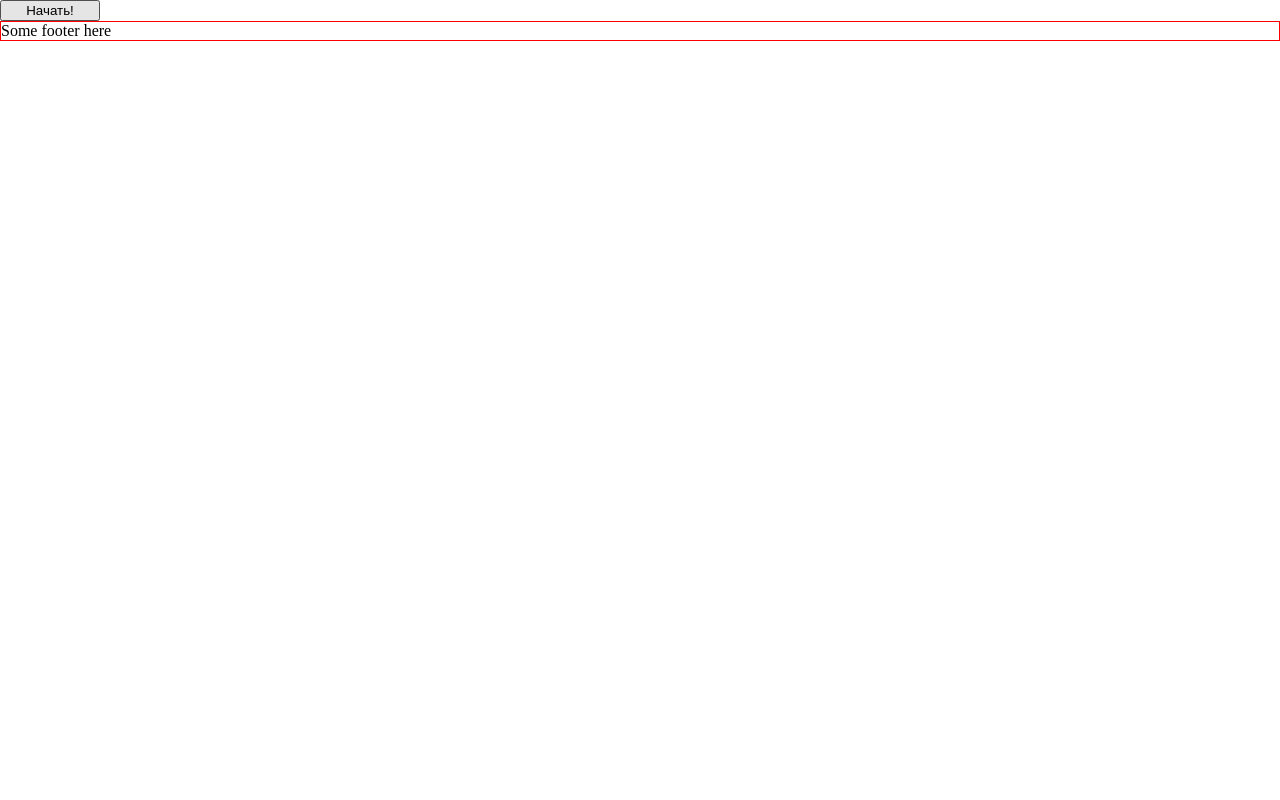
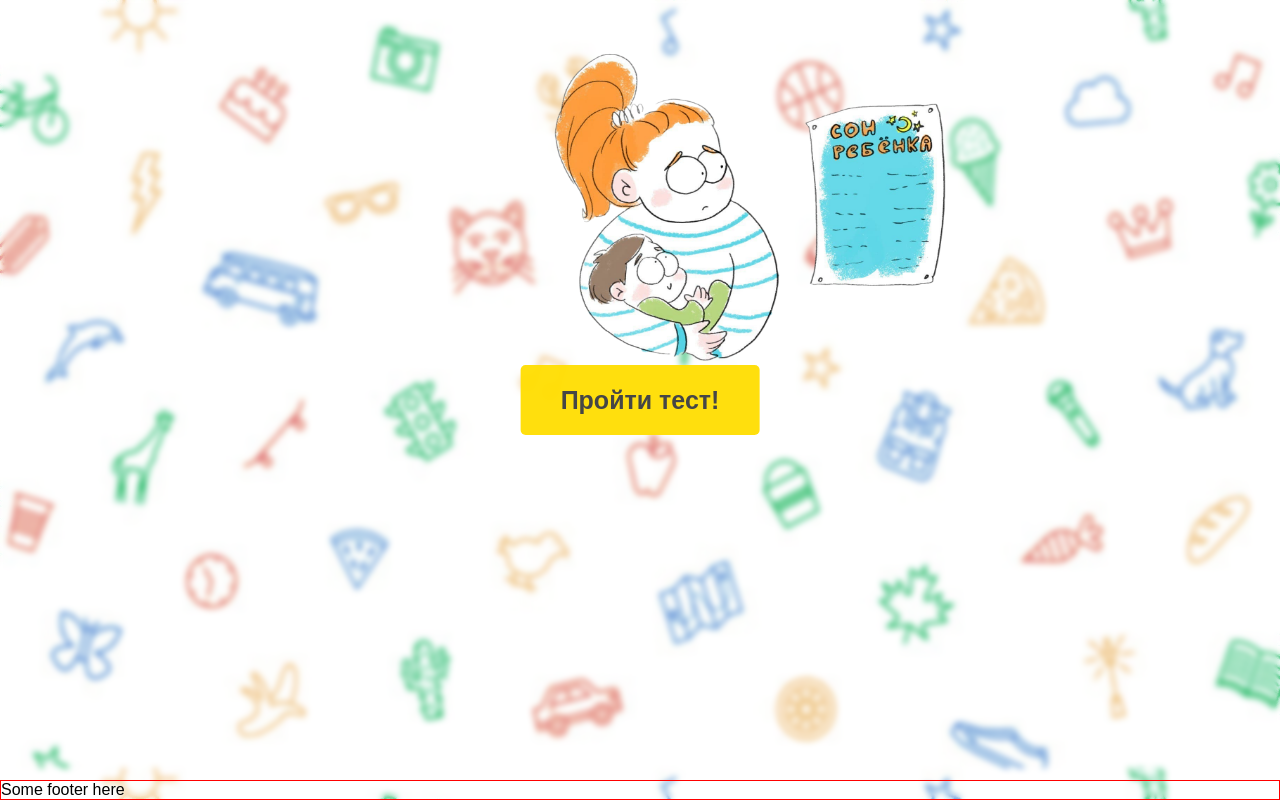
Before and after one commit to SLain123/baby-inter, a Next.js app: page / in a window 1280 px wide. Built offline with nearby package versions, Linux system fonts and the light colour scheme.

Commit message:
Добавляет стилизацию радио кнопок и инпутов; Добавляет стилизацию карточек анкеты, общего фона и картинки;

```diff
--- a/Components/AnswerList/index.tsx
+++ b/Components/AnswerList/index.tsx
@@ -1,41 +1,122 @@
+import { useState } from 'react';
 import styled from 'styled-components';
 
 interface ListProps {
     type: string;
     answers: string[];
+    question: string;
 }
 
-const AnswerSelect = styled.select`
-    list-style: none;
+const AnswersBlock = styled.div`
+    width: 100%;
+    display: flex;
+    flex-flow: column;
+    align-items: ${(props) =>
+        props.type === 'radio' ? 'flex-start' : 'center'};
+`;
+const AnswerWrapper = styled.div`
+    margin: 25px 20px;
 `;
 
-const AnswerDiv = styled.div`
-    width: 90%;
+const AnswerLabel = styled.label`
+    display: flex;
+    flex-direction: row;
+    height: 28px;
+    position: relative;
+    align-items: center;
 `;
 
-const AnswerOption = styled.option`
-    font-size: 16px;
+const AnswerRadioHide = styled.input`
+    position: absolute;
+    opacity: 0;
+    display: block;
+    height: 0;
+    width: 0;
 `;
 
-const AnswerInput = styled.input`
-    font-size: 16px;
-    ::placeholder {
-        color: palevioletred;
+const AnswerRadioVisible = styled.span`
+    appearance: none;
+    -webkit-appearance: none;
+    -moz-appearance: none;
+    display: inline-block;
+    position: relative;
+    height: 30px;
+    width: 30px;
+    border-radius: 30px;
+    margin-right: 8px;
+    background: ${(props) =>
+        props.checked
+            ? 'url("https://svgshare.com/i/ZAQ.svg") no-repeat center center'
+            : 'url("https://svgshare.com/i/ZAA.svg") no-repeat center center'};
+    cursor: ${(props) => (props.checked ? 'default' : 'pointer')};
+    box-sizing: border-box;
+    transition: 0.3s all;
+    opacity: ${(props) => (props.checked ? '1' : '0.8')};
+    outline: none;
+
+    :hover {
+        opacity: 1;
     }
 `;
 
-export default function AnswerList({ type, answers }: ListProps) {
-    return type === 'radio' ? (
-        <AnswerSelect>
-            {answers.map((answerText) => (
-                <AnswerOption key={answerText}>{answerText}</AnswerOption>
-            ))}
-        </AnswerSelect>
-    ) : (
-        <AnswerDiv>
-            {answers.map((answerText) => (
-                <AnswerInput key={answerText} placeholder={answerText} />
-            ))}
-        </AnswerDiv>
+const AnswerTextForRadio = styled.span`
+    cursor: ${(props) => (props.checked ? 'default' : 'pointer')};
+    font-size: 16px;
+    line-height: 1.4;
+    margin-right: 10px;
+    align-self: center;
+    color: #3c3d3d;
+    font-weight: 400;
+`;
+
+const AnswerInputForText = styled.input`
+    font-size: 16px;
+    color: #3c3d3d;
+    line-height: 1.4;
+    font-weight: 400;
+    outline: none;
+    padding: 7px 10px;
+    border: 1px solid #7b7e7e;
+    width: 80%;
+    border-radius: 5px;
+    margin-bottom: 20px;
+
+    ::placeholder {
+        color: #7b7e7e;
+    }
+`;
+
+export default function AnswerList({ type, answers, question }: ListProps) {
+    const [checkedIndex, setCheckedIndex] = useState<number | null>(null);
+
+    return (
+        <AnswersBlock type={type}>
+            {answers.map((answerText, index) => {
+                const isChecked = checkedIndex === index;
+                return type === 'radio' ? (
+                    <AnswerWrapper key={answerText}>
+                        <AnswerLabel htmlFor={index}>
+                            <AnswerRadioHide
+                                type='radio'
+                                name={question}
+                                id={index}
+                                checked={isChecked}
+                                onChange={() => setCheckedIndex(index)}
+                            />
+                            <AnswerRadioVisible checked={isChecked} />
+                            <AnswerTextForRadio checked={isChecked}>
+                                {answerText}
+                            </AnswerTextForRadio>
+                        </AnswerLabel>
+                    </AnswerWrapper>
+                ) : (
+                    <AnswerInputForText
+                        key={answerText}
+                        placeholder={answerText}
+                        type='text'
+                    />
+                );
+            })}
+        </AnswersBlock>
     );
 }
--- a/Components/Footer/index.tsx
+++ b/Components/Footer/index.tsx
@@ -3,7 +3,7 @@ import styled from 'styled-components';
 const FooterBlock = styled.div`
     width: calc(100% - 2px);
     border: red 1px solid;
-    position: relative;
+    position: absolute;
     bottom: 0;
     left: 0;
 `;
--- a/Components/Interrogatory/index.tsx
+++ b/Components/Interrogatory/index.tsx
@@ -1,6 +1,8 @@
 import styled from 'styled-components';
 import QuestionCard from '../QuestionCard';
 import { InterDataType } from '../InterrogatoryContainer/interData';
+import Image from 'next/image';
+import first from '../../public/1.png';
 
 interface Props {
     interData: InterDataType[];
@@ -21,7 +23,32 @@ const Container = styled.div`
 `;
 
 const StartBtn = styled.button`
-    width: 100px;
+    position: absolute;
+    top: 50%;
+    left: 50%;
+    transform: translate(-50%, -50%);
+    min-width: 200px;
+    min-height: 70px;
+    font-size: 25px;
+    background: #ffde00;
+    color: #3c3d3d;
+    padding: 15px 40px;
+    border: none;
+    border-radius: 5px;
+    font-weight: 700;
+    cursor: pointer;
+    opacity: 0.95;
+
+    :hover {
+        opacity: 1;
+    }
+`;
+
+const FirstImageContainer = styled.div`
+    width: calc(100% - 200px);
+    display: flex;
+    justify-content: center;
+    padding-left: 200px;
 `;
 
 export default function Interrogatory({
@@ -35,14 +62,25 @@ export default function Interrogatory({
     return (
         <Container>
             {!isStart && (
+                <>
+                    <FirstImageContainer>
+                        <Image
+                            src={first}
+                            alt='Просто картинка-каррикатура'
+                            width={450}
+                            height={420}
+                        />
+                    </FirstImageContainer>
                     <StartBtn
                         onClick={() => {
                             setStart(true);
                             setActiveId(1);
                         }}
                     >
-                    Начать!
+                        Пройти тест!
                     </StartBtn>
+                    {/* <Image src={first} alt='Просто картинка-каррикатура' /> */}
+                </>
             )}
             {isStart &&
                 interData.map((data, indx) => {
--- a/Components/InterrogatoryContainer/interData.ts
+++ b/Components/InterrogatoryContainer/interData.ts
@@ -8,12 +8,13 @@ export interface InterDataType {
 const interData: InterDataType[] = [
     {
         id: 1,
-        question: 'Это вопрос номер 1',
+        question:
+            'Это вопрос номер 1:  text text text text text text texttexttexttext text',
         answers: [
-            'Это ответ номер 1',
-            'Это ответ номер 2',
-            'Это ответ номер 3',
-            'Это ответ номер 4',
+            'Это ответ dfdfdggномер 1',
+            'Это ответ ноdgfdgмер 2',
+            'Это отgdfgdfgdfgвет номер 3',
+            'Это отfgdfgвет номер 4',
         ],
         type: 'radio',
     },
@@ -21,10 +22,10 @@ const interData: InterDataType[] = [
         id: 2,
         question: 'Это вопрос номер 2',
         answers: [
-            'Это ответ номер 1',
-            'Это ответ номер 2',
+            'Это отdgdfgвет номер 1',
+            'Это отвdfgdfgет номер 2',
             'Это ответ номер 3',
-            'Это ответ номер 4',
+            'Это о твет номер 4',
         ],
         type: 'radio',
     },
@@ -32,8 +33,8 @@ const interData: InterDataType[] = [
         id: 3,
         question: 'Это вопрос номер 3',
         answers: [
-            'Это ответ номер 1',
-            'Это ответ номер 2',
+            'Это отвrtrtretetetete rete rt reg egergerg erg regegre ет номер 1',
+            'Это  номер 2',
             'Это ответ номер 3',
             'Это ответ номер 4',
         ],
--- a/Components/QuestionCard/index.tsx
+++ b/Components/QuestionCard/index.tsx
@@ -13,17 +13,45 @@ interface CardProps extends InterDataType {
 }
 
 const Container = styled.div`
-    width: 400px;
-    heigth: 200px;
-    border: black 1px solid;
+    width: 50%;
+    min-width: 310px;
+    box-sizing: border-box;
+    padding: 15px;
+    position: absolute;
+    top: 50%;
+    left: 50%;
+    transform: translate(-50%, -50%);
+    display: flex;
+    flex-flow: column;
+    align-items: center;
+    border: 2px solid #2dc8e0;
+    background-color: #ffffff;
+    border-radius: 20px;
+    box-shadow: 0px 0px 20px 0px rgb(0 0 0 / 40%);
 `;
 
 const Question = styled.p`
-    font-size: 18px;
+    font-family: 'Manrope', Arial, sans-serif;
+    color: #3c3d3d;
+    font-size: 25px;
+    font-weight: 700;
+    text-align: justify;
 `;
 
 const NextBtn = styled.button`
     font-size: 18px;
+    background: #ffde00;
+    color: #3c3d3d;
+    padding: 15px 40px;
+    border: none;
+    border-radius: 5px;
+    font-weight: 700;
+    cursor: pointer;
+    opacity: 0.95;
+
+    :hover {
+        opacity: 1;
+    }
 `;
 
 export default function QuestionCard({
@@ -38,7 +66,7 @@ export default function QuestionCard({
     return (
         <Container>
             <Question>{question}</Question>
-            <AnswerList type={type} answers={answers} />
+            <AnswerList type={type} answers={answers} question={question} />
             <NextBtn
                 onClick={() => {
                     addAnswerToList(question, String(id), isLast);
--- a/pages/_app.tsx
+++ b/pages/_app.tsx
@@ -6,6 +6,11 @@ const GlobalStyle = createGlobalStyle`
     margin: 0;
     padding: 0;
     box-sizing: border-box;
+    font-family: 'Manrope', Arial, sans-serif;
+    background: url("./bg.png");
+    backdrop-filter: blur(3px);
+    min-height: 100vh;
+    min-width: 100%;
   }
 `;
 
```
Also changed, not shown: public/1.png (added), public/bg.png (added). Lines whose indentation alone changed are shown as unchanged.
